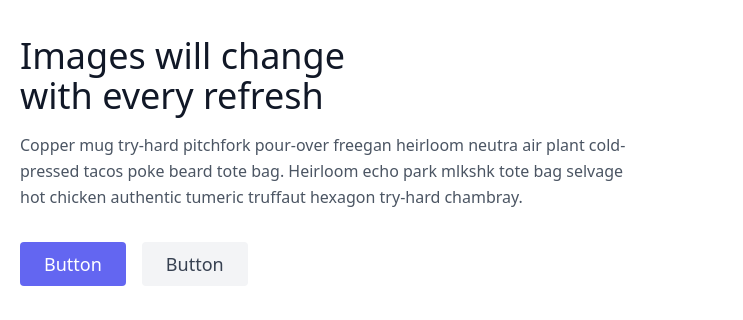
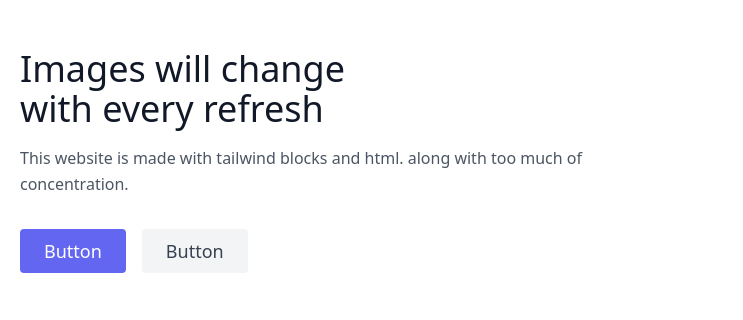
Before and after one commit to iiHso7/Travel-Travel, a plain HTML site: page index.html in a window 1280 px wide. Shown: the part 229-549 px from the top of the page, 0-743 px from the left. Drawn offline with nearby package versions, Linux system fonts and the light colour scheme.

Commit message:
Update index.html

```diff
--- a/index.html
+++ b/index.html
@@ -47,9 +47,7 @@
                 <h1 class="title-font sm:text-4xl text-3xl mb-4 font-medium text-gray-900">Images will change
                     <br class="hidden lg:inline-block">with every refresh
                 </h1>
-                <p class="mb-8 leading-relaxed">Copper mug try-hard pitchfork pour-over freegan heirloom neutra air
-                    plant cold-pressed tacos poke beard tote bag. Heirloom echo park mlkshk tote bag selvage hot chicken
-                    authentic tumeric truffaut hexagon try-hard chambray.</p>
+                <p class="mb-8 leading-relaxed">This website is made with tailwind blocks and html. along with too much of concentration.</p>
                 <div class="flex justify-center">
                     <button
                         class="inline-flex text-white bg-indigo-500 border-0 py-2 px-6 focus:outline-none hover:bg-indigo-600 rounded text-lg">Button</button>
@@ -59,7 +57,7 @@
             </div>
             <div class="lg:max-w-lg lg:w-full md:w-1/2 w-5/6">
                 <img class="object-cover object-center rounded" alt="hero"
-                    src="https://source.unsplash.com/720x600/?nature,forests,trees">
+                    src="https://source.unsplash.com/720x600/?coding,language">
             </div>
         </div>
     </section>
```
